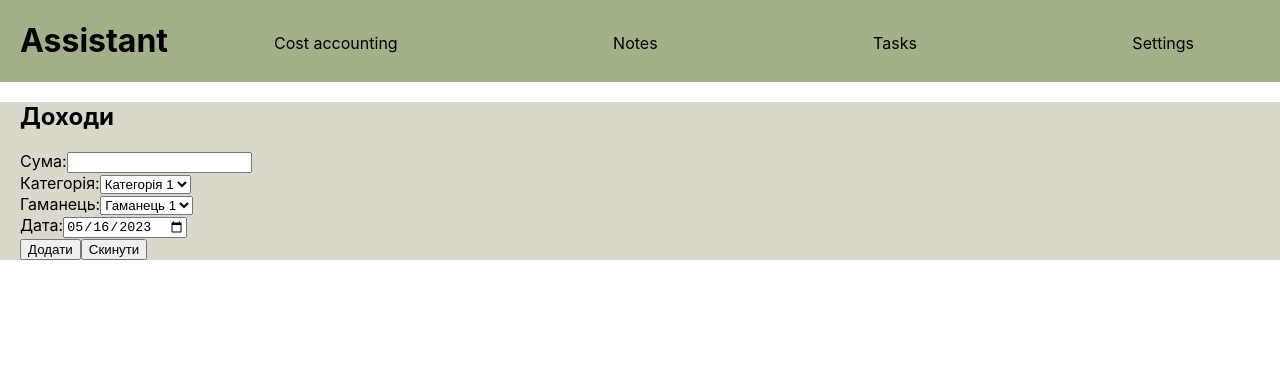
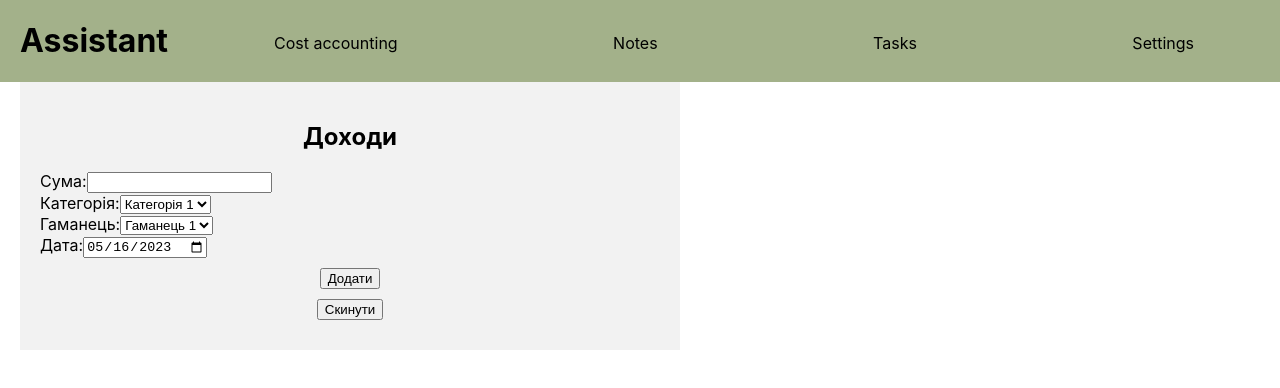
Before and after one commit to RomanHard/assistant, a React (Create React App) app: page /expenses in a window 1280 px wide. Shown: the top 388 px of the page. Built offline with nearby package versions, Linux system fonts and the light colour scheme.

Commit message:
css left block

```diff
--- a/src/components/expenses/block/LeftBlock.js
+++ b/src/components/expenses/block/LeftBlock.js
@@ -1,4 +1,5 @@
 import React, { useState } from 'react';
+import './leftBlock-module.css';
 
 const LeftBlock = () => {
   const [showModal, setShowModal] = useState(false);
--- /dev/null
+++ b/src/components/expenses/block/leftBlock-module.css
@@ -0,0 +1,39 @@
+.left-block {
+    width: 50%;
+    padding: 20px;
+    background-color: #f2f2f2;
+    float: left;
+  }
+
+  .left-block h2 {
+    text-align: center;
+  }
+
+  .income-form {
+    margin-top: 20px;
+  }
+
+  .income-source,
+  .income-amount,
+  .income-comment,
+  .income-categories {
+    margin-bottom: 10px;
+  }
+
+  .income-categories label {
+    display: block;
+    font-weight: bold;
+  }
+
+  .income-categories div {
+    margin-top: 5px;
+  }
+
+  .income-categories input[type="checkbox"] {
+    margin-right: 5px;
+  }
+
+  button {
+    display: block;
+    margin: 10px auto;
+  }
```
